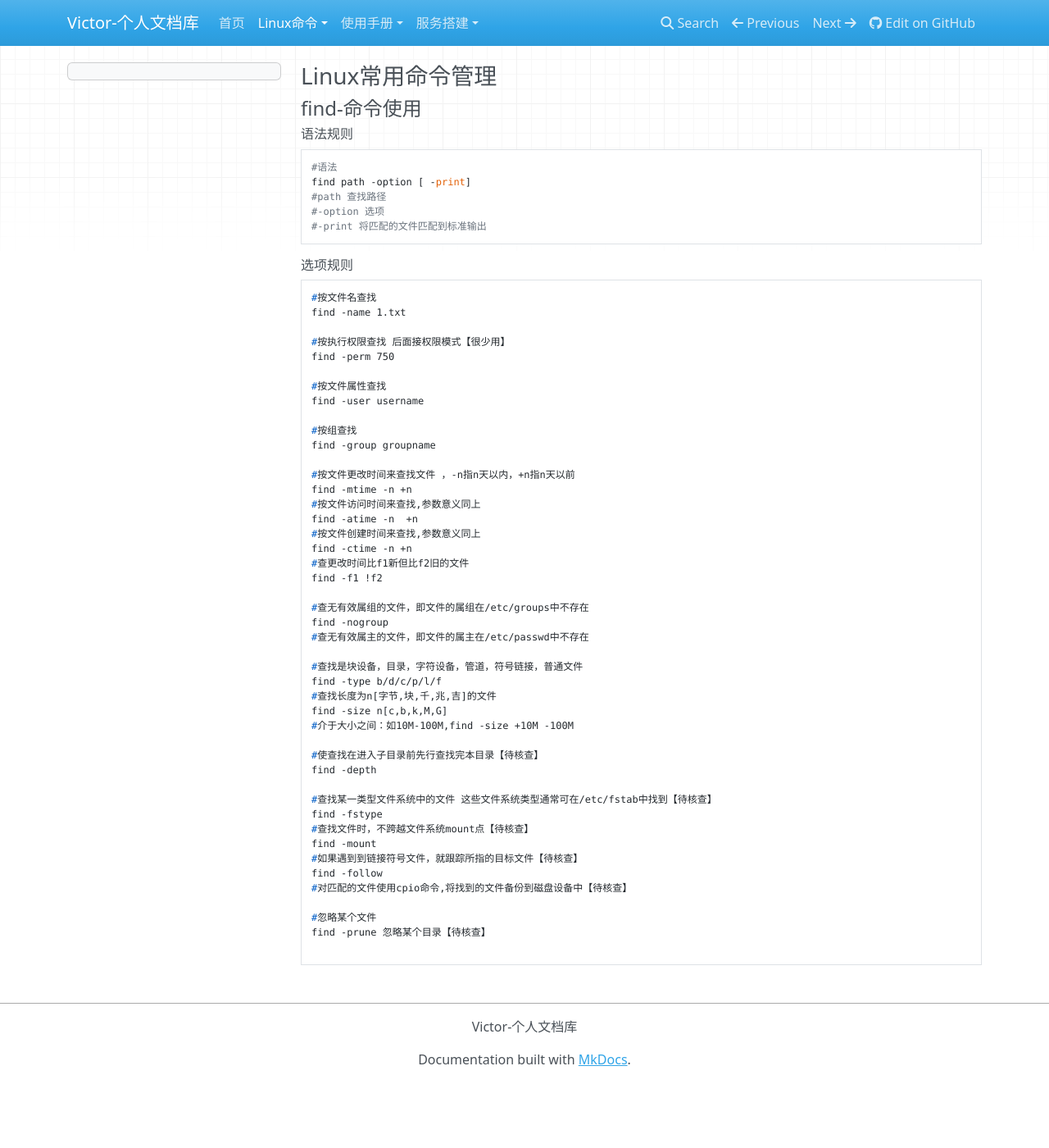
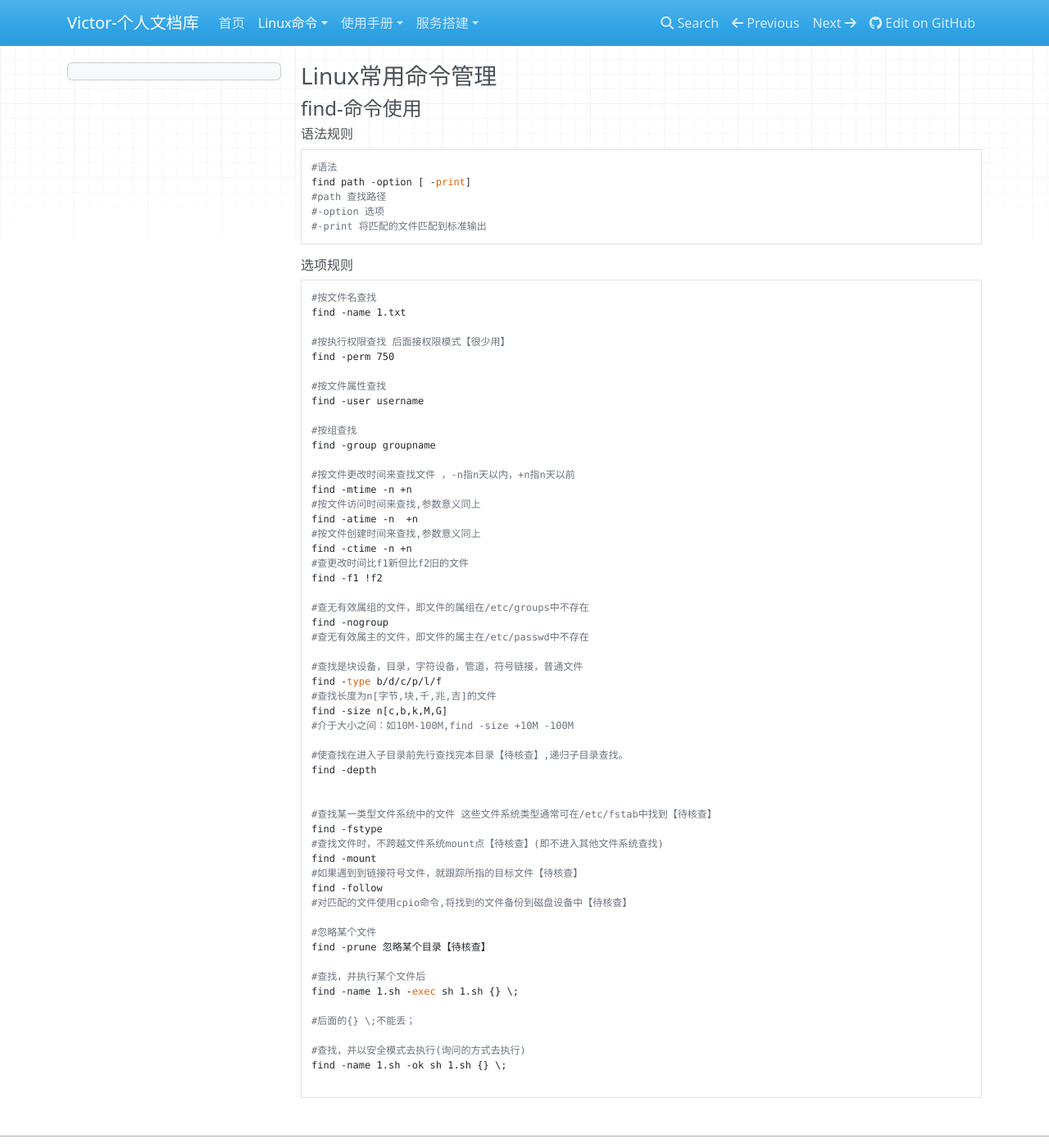
Before and after one commit to victor24680/victorDocs, an MkDocs documentation site: the page built from docs/Linux命令/find-命令详解.md, in a window 1280 px wide and 1400 px high. Shown: the whole window at 82% size. Built offline with MkDocs 1.6.1, drawn with Linux system fonts in a browser that asks for light colours; nearby versions of some CDN libraries.

````diff
--- a/docs/Linux命令/find-命令详解.md
+++ b/docs/Linux命令/find-命令详解.md
@@ -42,12 +42,13 @@ find -type b/d/c/p/l/f
 find -size n[c,b,k,M,G]
 #介于大小之间：如10M-100M,find -size +10M -100M
 
-#使查找在进入子目录前先行查找完本目录【待核查】
+#使查找在进入子目录前先行查找完本目录【待核查】,递归子目录查找。
 find -depth
+
 
 #查找某一类型文件系统中的文件 这些文件系统类型通常可在/etc/fstab中找到【待核查】
 find -fstype
-#查找文件时，不跨越文件系统mount点【待核查】
+#查找文件时，不跨越文件系统mount点【待核查】(即不进入其他文件系统查找)
 find -mount
 #如果遇到到链接符号文件，就跟踪所指的目标文件【待核查】
 find -follow
@@ -56,4 +57,12 @@ find -follow
 #忽略某个文件
 find -prune 忽略某个目录【待核查】
 
+#查找，并执行某个文件后
+find -name 1.sh -exec sh 1.sh {} \;
+
+#后面的{} \;不能丢；
+
+#查找，并以安全模式去执行(询问的方式去执行)
+find -name 1.sh -ok sh 1.sh {} \;
+
 ```
````
Also changed, not shown: docs/Linux命令/Shell 输入输出显示.md (added, +9 -0 lines), docs/Linux命令/后台执行命令crontab或at.md (added, +16 -0 lines), docs/Linux命令/命令结合执行.md (added, +5 -0 lines), docs/Linux命令/用户权限管理.md (+27 -4 lines), docs/Linux命令/管道命令.md (added, +59 -0 lines).
